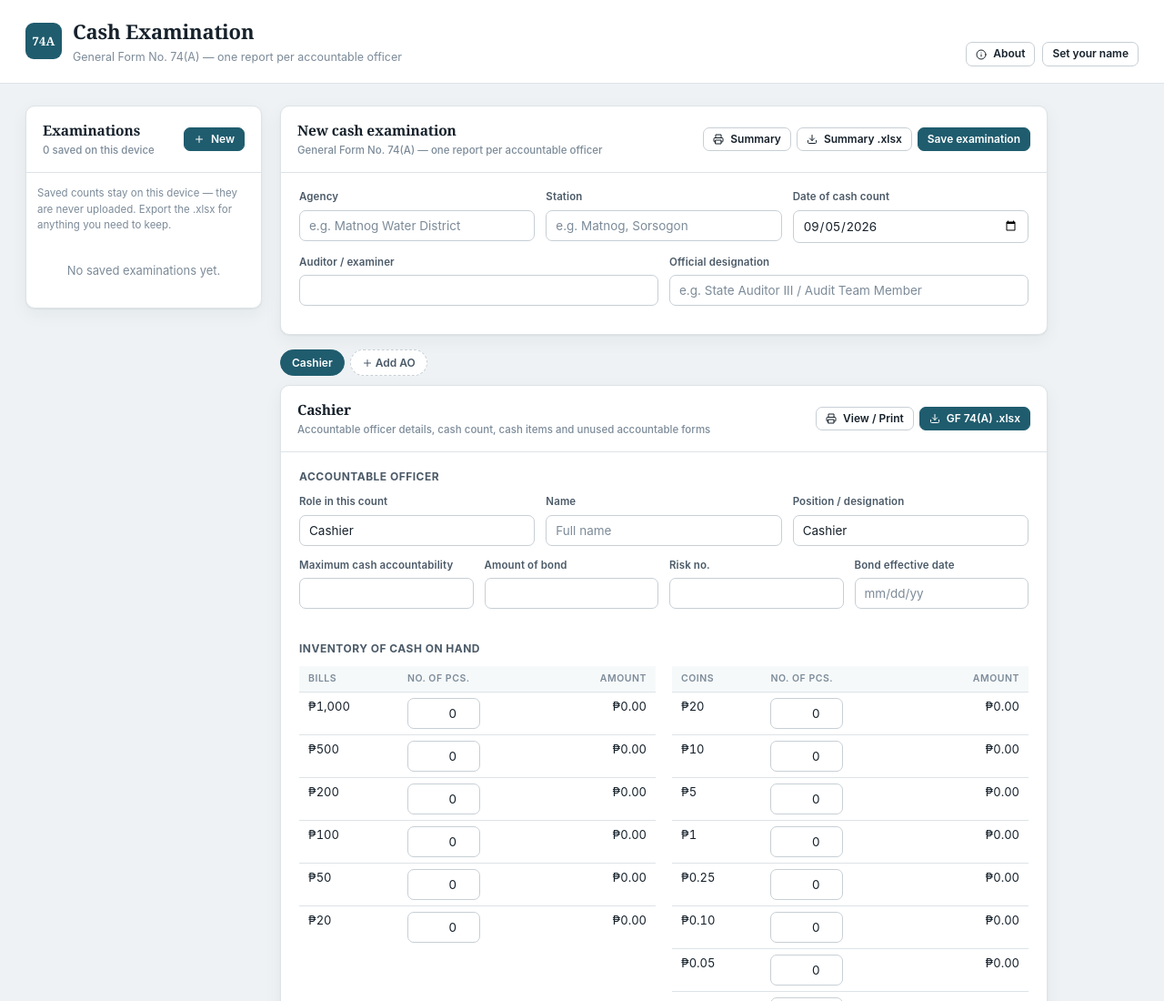
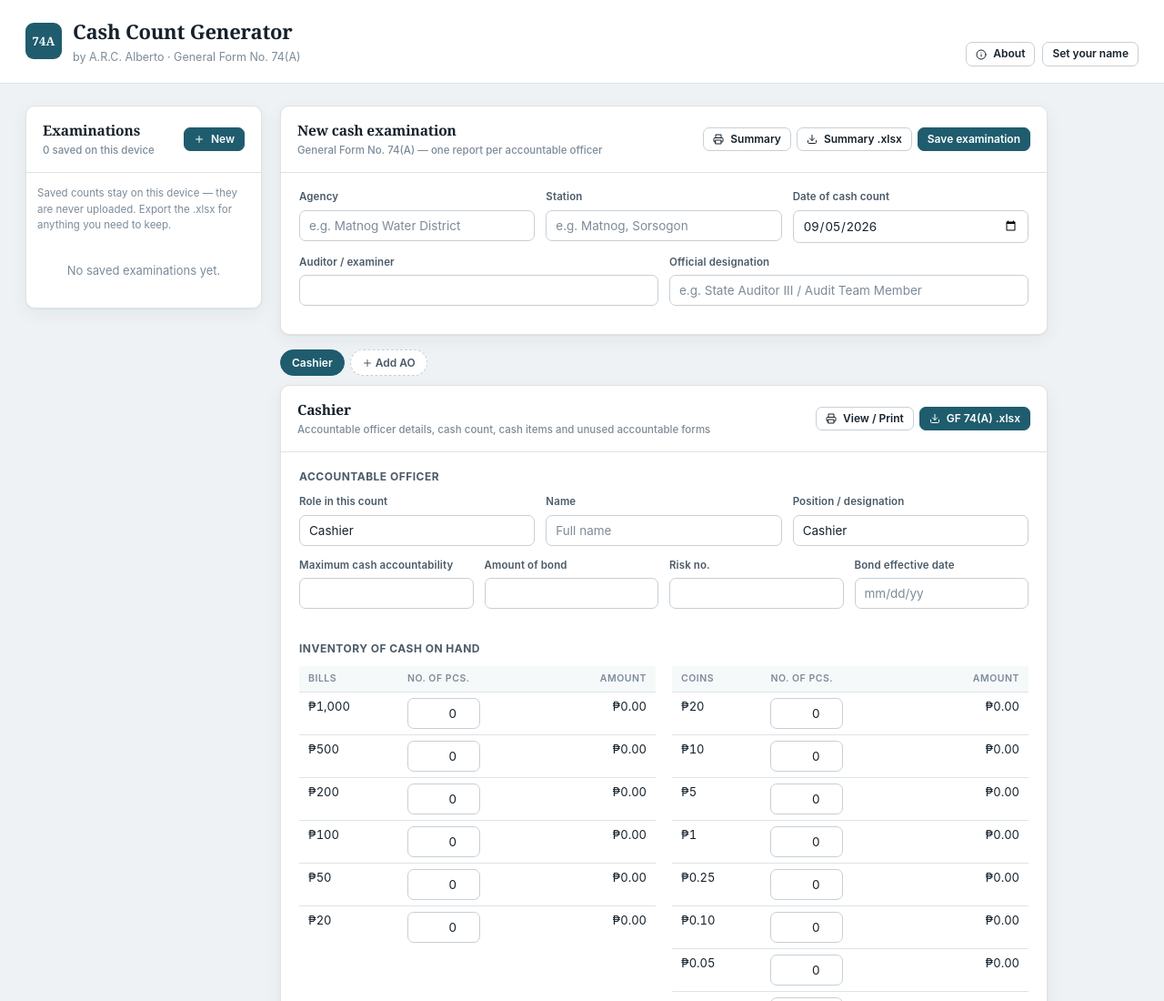
Before and after one commit to beloi21/g74acashexaminationgenerator, a plain HTML site: page index.html in a window 1280 px wide. Shown: the top 1100 px of the page at 91% size. Drawn offline with Linux system fonts and the light colour scheme.

Commit message:
Add files via upload

```diff
--- a/index.html
+++ b/index.html
@@ -3,12 +3,12 @@
 <head>
 <meta charset="utf-8">
 <meta name="viewport" content="width=device-width, initial-scale=1, viewport-fit=cover">
-<title>GF 74(A) Cash Examination</title>
+<title>Cash Count Generator by A.R.C. Alberto</title>
 <link rel="manifest" href="manifest.webmanifest">
 <meta name="theme-color" content="#1f5c6e">
 <meta name="apple-mobile-web-app-capable" content="yes">
 <meta name="apple-mobile-web-app-status-bar-style" content="default">
-<meta name="apple-mobile-web-app-title" content="GF 74(A)">
+<meta name="apple-mobile-web-app-title" content="Cash Count">
 <link rel="apple-touch-icon" href="icon-192.png">
 <link rel="icon" href="icon-192.png">
 <style>
@@ -722,8 +722,8 @@ function render(){
           <div style="display:flex;align-items:center;gap:12px;min-width:0;">
             <div class="brand-crest" style="flex:none;">74A</div>
             <div style="min-width:0;">
-              <h1>Cash Examination</h1>
-              <div class="sub">General Form No. 74(A) — one report per accountable officer</div>
+              <h1>Cash Count Generator</h1>
+              <div class="sub">by A.R.C. Alberto &middot; General Form No. 74(A)</div>
             </div>
           </div>
           <div style="display:flex;align-items:center;gap:8px;flex:none;flex-wrap:wrap;">
--- a/sw.js
+++ b/sw.js
@@ -1,6 +1,6 @@
 /* GF 74(A) Cash Examination — offline service worker.
    Cache-first for the app shell: once installed, the app never needs a signal. */
-const CACHE = "gf74a-v202609050555";
+const CACHE = "gf74a-v202609050659";
 const ASSETS = [
   "./",
   "./index.html",
```
Also changed, not shown: manifest.webmanifest, 1 other file.
